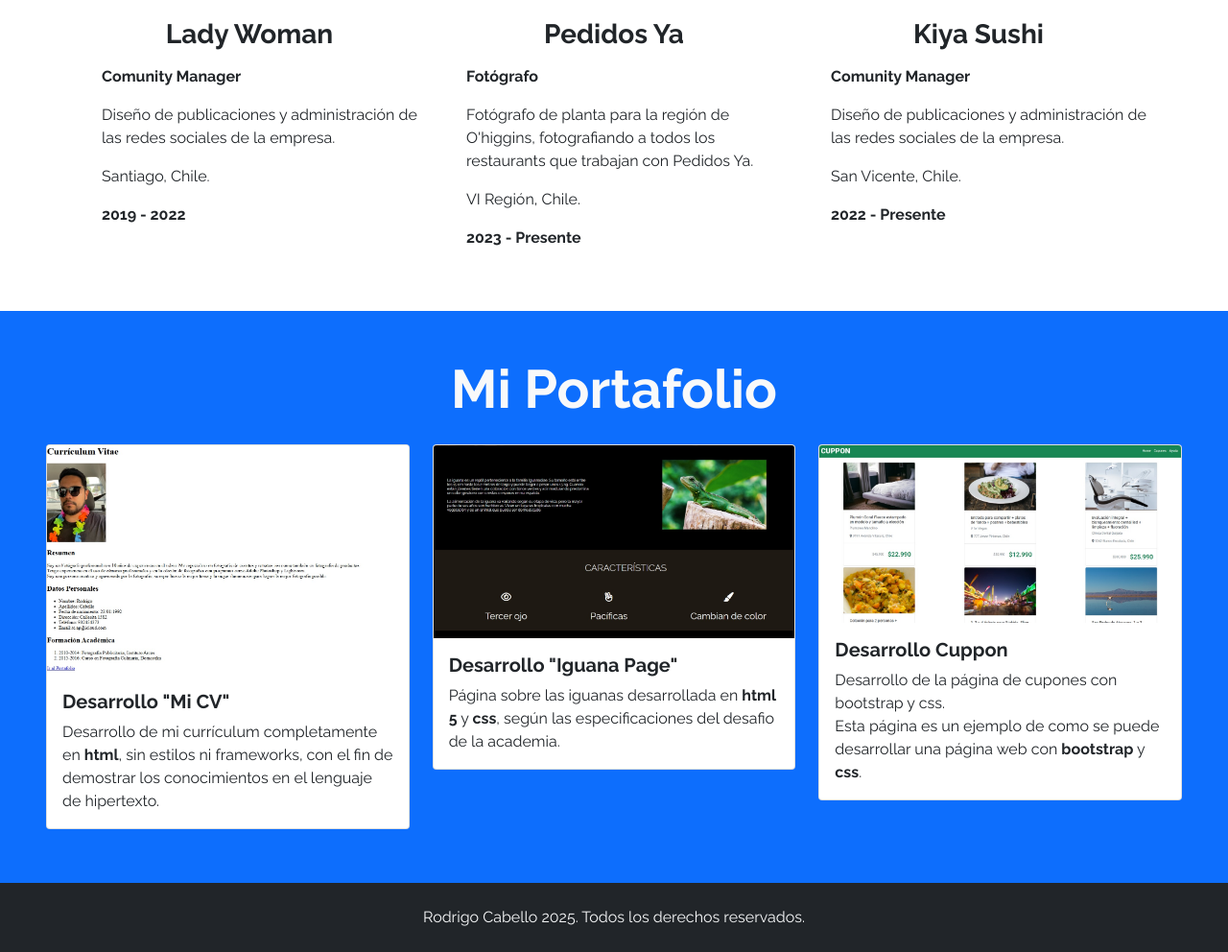
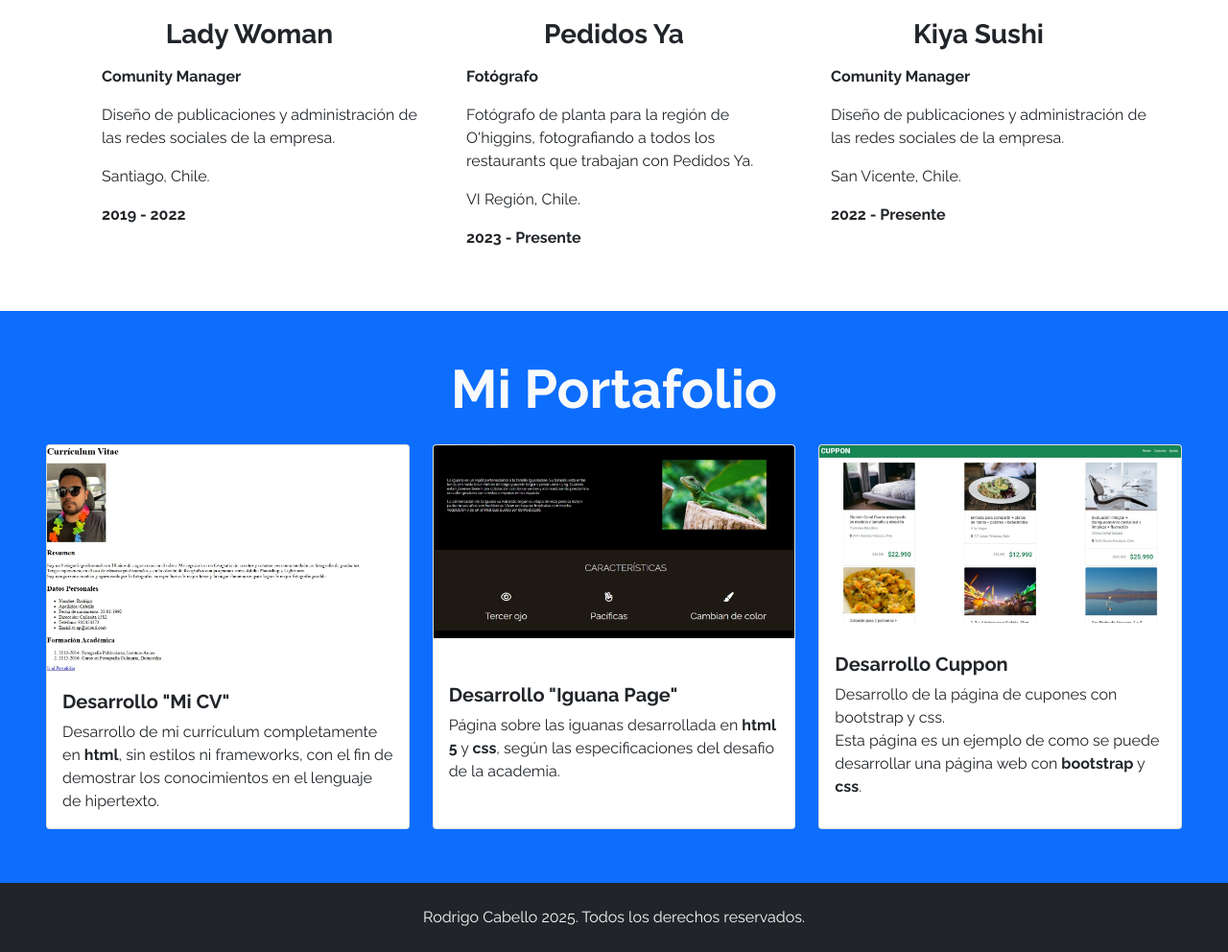
Before and after one commit to KhamulCL/curriculum, a plain HTML site: page index.html in a window 1280 px wide. Shown: the part 1879-2871 px from the top of the page at 96% size. Drawn offline with nearby package versions, Linux system fonts and the light colour scheme.

Commit message:
centrado de textos y ajuste de altura de cartas en sección portafolio

```diff
--- a/index.html
+++ b/index.html
@@ -206,28 +206,28 @@
     <section class="my-5 p-5 bg-primary mb-0 mt-0">
         <h2 class="display-4 fw-bold text-center text-light mb-3">Mi Portafolio</h2>
         <div class="row">
-            <div class="col-12 col-sm-4 py-2">
-                <div class="card">
+            <div class="col-12 col-sm-4 py-2 d-flex">
+                <div class="card h-150">
                     <img src="./assets/img/img-1.jpg" class="card-img-top image-top">
-                    <div class="card-body">
+                    <div class="card-body d-flex flex-column justify-content-center">
                       <h5 class="card-title fw-bold">Desarrollo "Mi CV"</h5>
                       <p class="card-text">Desarrollo de mi currículum completamente en <span class="fw-bold">html</span>, sin estilos ni frameworks, con el fin de demostrar los conocimientos en el lenguaje de hipertexto.</p>
                     </div>
                 </div>
             </div>
-            <div class="col-12 col-sm-4 py-2">
-                <div class="card">
+            <div class="col-12 col-sm-4 py-2 d-flex">
+                <div class="card h-150">
                     <img src="./assets/img/card-2.jpg" class="card-img-top image-top">
-                    <div class="card-body">
+                    <div class="card-body d-flex flex-column justify-content-center">
                       <h5 class="card-title fw-bold">Desarrollo "Iguana Page"</h5>
                       <p class="card-text">Página sobre las iguanas desarrollada en <span class="fw-bold">html 5</span> y <span class="fw-bold">css</span>, según las especificaciones del desafio de la academia.</p>
                     </div>
                 </div>
             </div>
-            <div class="col-12 col-sm-4 py-2">
-                <div class="card">
+            <div class="col-12 col-sm-4 py-2 d-flex">
+                <div class="card h-150">
                     <img src="./assets/img/card-3.jpg" class="card-img-top image-top">
-                    <div class="card-body">
+                    <div class="card-body d-flex flex-column justify-content-center">
                         <h5 class="card-title fw-bold">Desarrollo Cuppon</h5>
                         <p class="card-text">
                             Desarrollo de la página de cupones con bootstrap y css. <br> Esta página es un ejemplo de como se puede desarrollar una página web con <span class="fw-bold">bootstrap</span> y <span class="fw-bold">css</span>.
```
